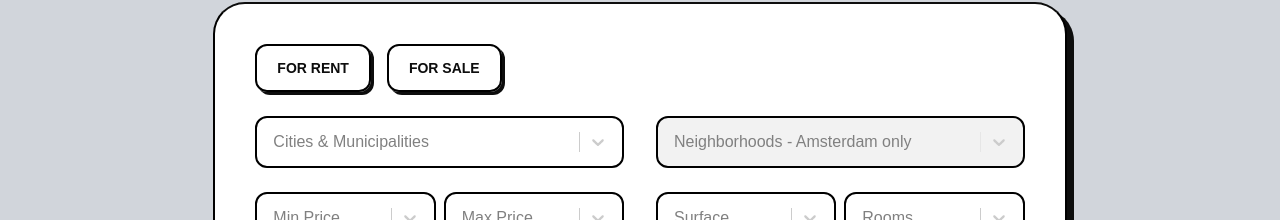
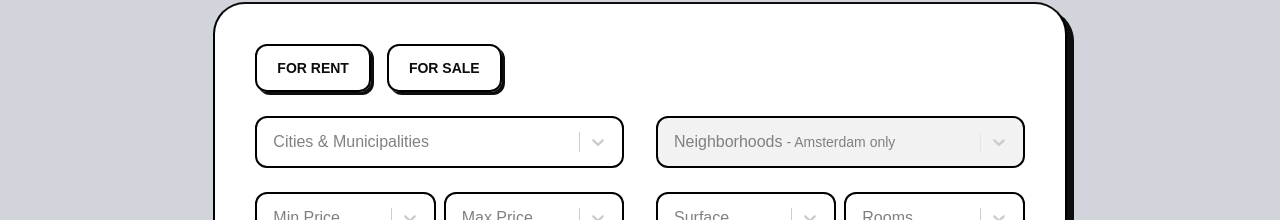
Before and after one commit to yigitaksoy/NextNest, a React (Vite) app in the folder client/: page /home in a window 1280 px wide. Shown: the part 220-440 px from the top of the page. Built offline with nearby package versions, Linux system fonts and the light colour scheme; no server answers; sample sign-in values are in the browser's storage; a web font is replaced by a local one.

Commit message:
Style neighborhood placeholder and conditionally render amsterdam

```diff
--- a/client/src/components/LocationInput.jsx
+++ b/client/src/components/LocationInput.jsx
@@ -141,7 +141,14 @@ const LocationInput = ({ handleChange, formData }) => {
             isMulti
             closeMenuOnSelect={false}
             blurInputOnSelect={false}
-            placeholder="Neighborhoods - Amsterdam only"
+            placeholder={
+              <p>
+                Neighborhoods
+                {!isAmsterdam && (
+                  <span className="font-marker text-sm"> - Amsterdam only</span>
+                )}
+              </p>
+            }
             isDisabled={!isAmsterdam}
             onChange={handleNeighbourhoodChange}
             noOptionsMessage={() =>
```
